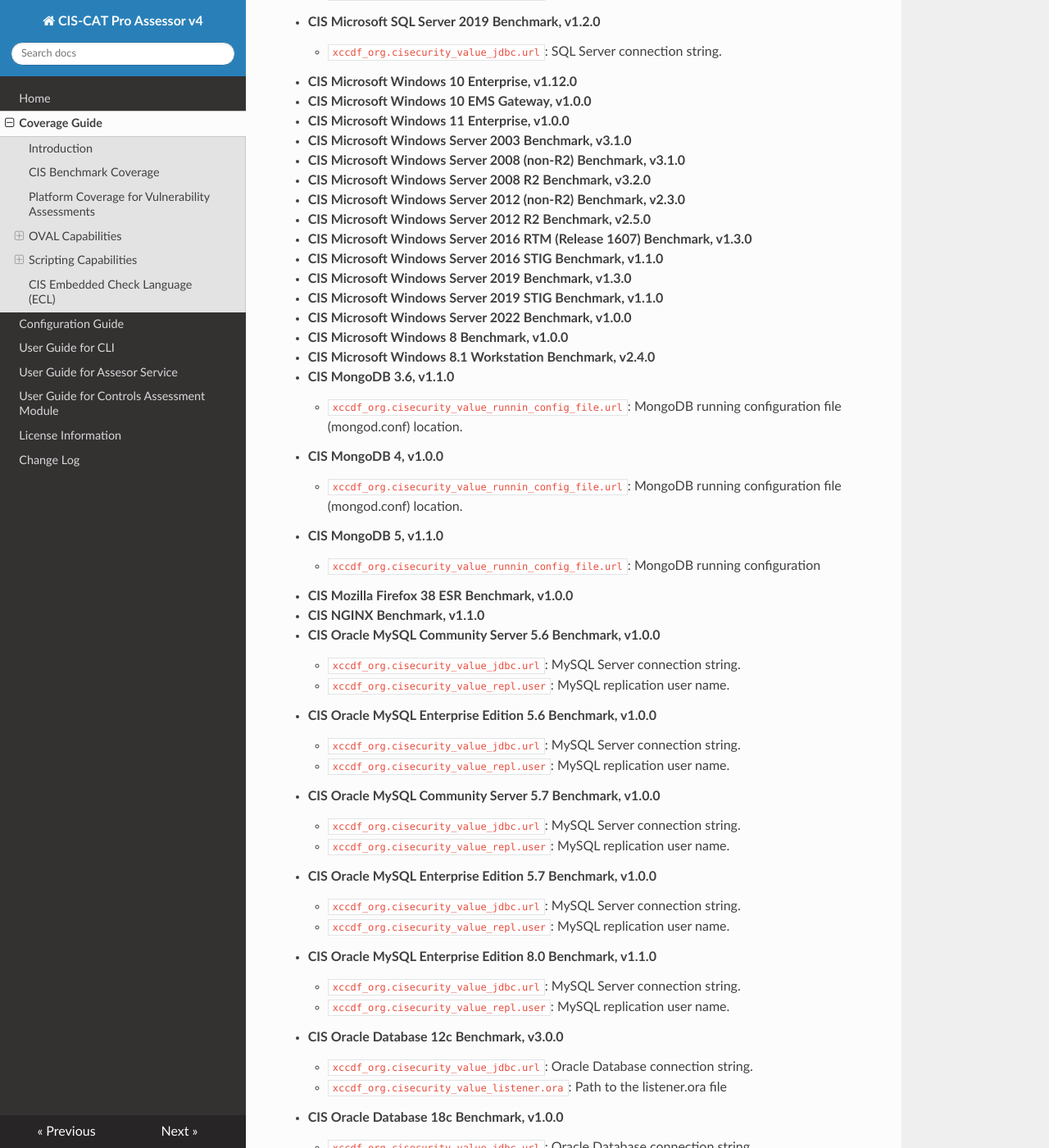
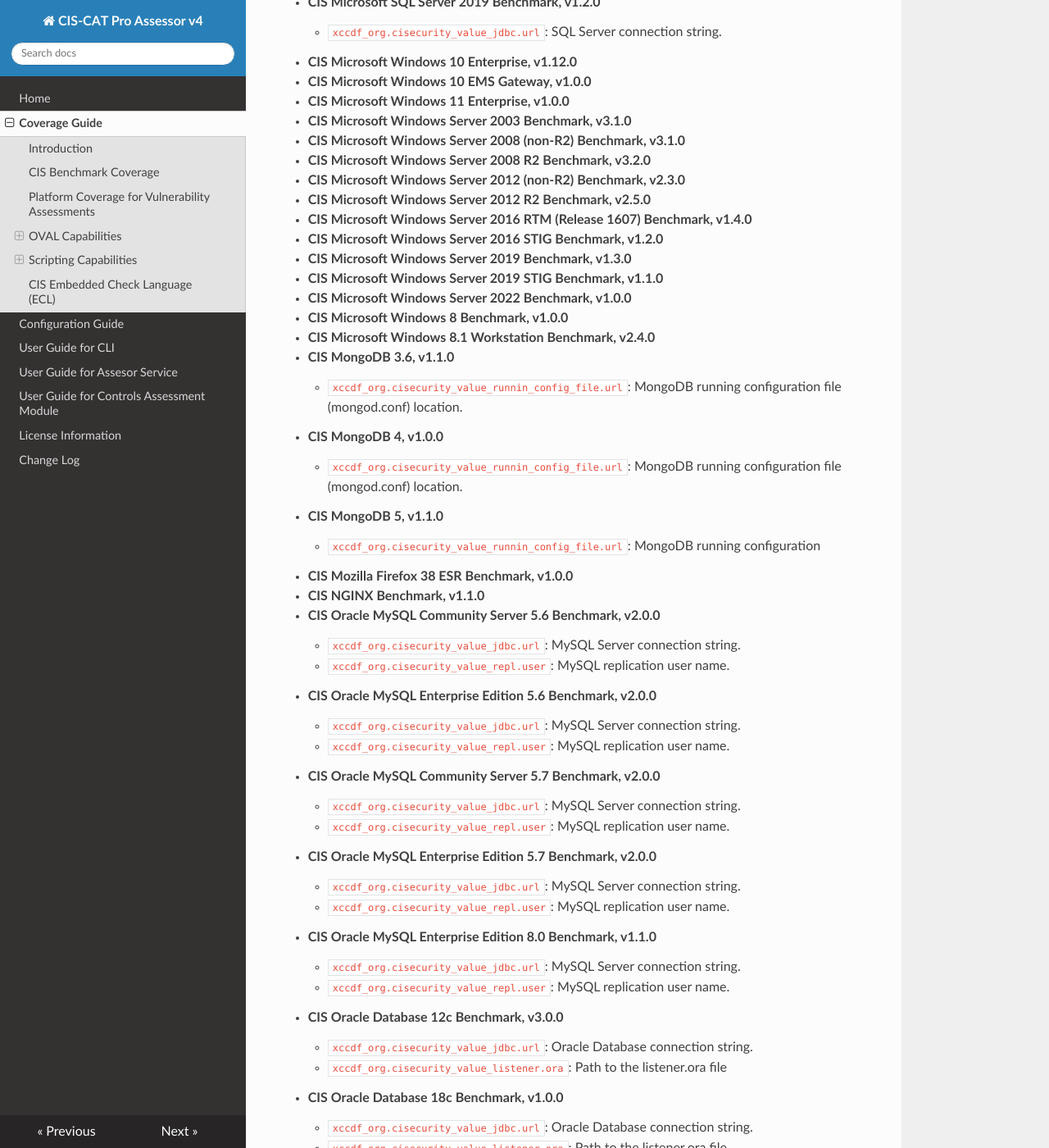
Before and after one commit to CISecurity/CCPA-Docs, an MkDocs documentation site: the page built from docs/Coverage Guide.md, in a window 1280 px wide and 1400 px high, scrolled down 2624 px. Shown: the whole window at 82% size. Built offline with MkDocs 1.6.1, drawn with Linux system fonts in a browser that asks for light colours; nearby versions of some CDN libraries; some of the changed text lies outside the part shown.

Commit message:
release 1.17.0

```diff
--- a/docs/Coverage Guide.md
+++ b/docs/Coverage Guide.md
@@ -24,7 +24,7 @@
 
 - **CIS Aliyun Linux 2, v1.0.0**
 - **CIS AlmaLinux OS 8 Benchmark, v1.0.0**
-- **CIS Amazon Elastic Kubernetes Service (EKS) Benchmark, v1.0.1**
+- **CIS Amazon Elastic Kubernetes Service (EKS) Benchmark, v1.1.0**
 - **CIS Amazon Linux Benchmark, v2.0.0**
 - **CIS Amazon Linux 2 Benchmark, v2.0.0**
 - **CIS Amazon Linux 2 STIG Benchmark, v2.0.0**
@@ -82,8 +81,8 @@
 - **CIS Microsoft Windows Server 2008 R2 Benchmark, v3.2.0**
 - **CIS Microsoft Windows Server 2012 (non-R2) Benchmark, v2.3.0**
 - **CIS Microsoft Windows Server 2012 R2 Benchmark, v2.5.0**
-- **CIS Microsoft Windows Server 2016 RTM (Release 1607) Benchmark, v1.3.0**
-- **CIS Microsoft Windows Server 2016 STIG Benchmark, v1.1.0**
+- **CIS Microsoft Windows Server 2016 RTM (Release 1607) Benchmark, v1.4.0**
+- **CIS Microsoft Windows Server 2016 STIG Benchmark, v1.2.0**
 - **CIS Microsoft Windows Server 2019 Benchmark, v1.3.0**
 - **CIS Microsoft Windows Server 2019 STIG Benchmark, v1.1.0**
 - **CIS Microsoft Windows Server 2022 Benchmark, v1.0.0**
@@ -97,16 +96,16 @@
     - `xccdf_org.cisecurity_value_runnin_config_file.url`: MongoDB running configuration
 - **CIS Mozilla Firefox 38 ESR Benchmark, v1.0.0**
 - **CIS NGINX Benchmark, v1.1.0**
-- **CIS Oracle MySQL Community Server 5.6 Benchmark, v1.0.0**
+- **CIS Oracle MySQL Community Server 5.6 Benchmark, v2.0.0**
 	- `xccdf_org.cisecurity_value_jdbc.url`: MySQL Server connection string.
 	- `xccdf_org.cisecurity_value_repl.user`: MySQL replication user name.
-- **CIS Oracle MySQL Enterprise Edition 5.6 Benchmark, v1.0.0**
+- **CIS Oracle MySQL Enterprise Edition 5.6 Benchmark, v2.0.0**
 	- `xccdf_org.cisecurity_value_jdbc.url`: MySQL Server connection string.
 	- `xccdf_org.cisecurity_value_repl.user`: MySQL replication user name.
-- **CIS Oracle MySQL Community Server 5.7 Benchmark, v1.0.0**
+- **CIS Oracle MySQL Community Server 5.7 Benchmark, v2.0.0**
 	- `xccdf_org.cisecurity_value_jdbc.url`: MySQL Server connection string.
 	- `xccdf_org.cisecurity_value_repl.user`: MySQL replication user name.
-- **CIS Oracle MySQL Enterprise Edition 5.7 Benchmark, v1.0.0**
+- **CIS Oracle MySQL Enterprise Edition 5.7 Benchmark, v2.0.0**
 	- `xccdf_org.cisecurity_value_jdbc.url`: MySQL Server connection string.
 	- `xccdf_org.cisecurity_value_repl.user`: MySQL replication user name.
 - **CIS Oracle MySQL Enterprise Edition 8.0 Benchmark, v1.1.0**
```
Also changed, not shown: other parts of docs/Coverage Guide.md (+3 -4 lines), docs/Change Log.md (+37 -0 lines).
